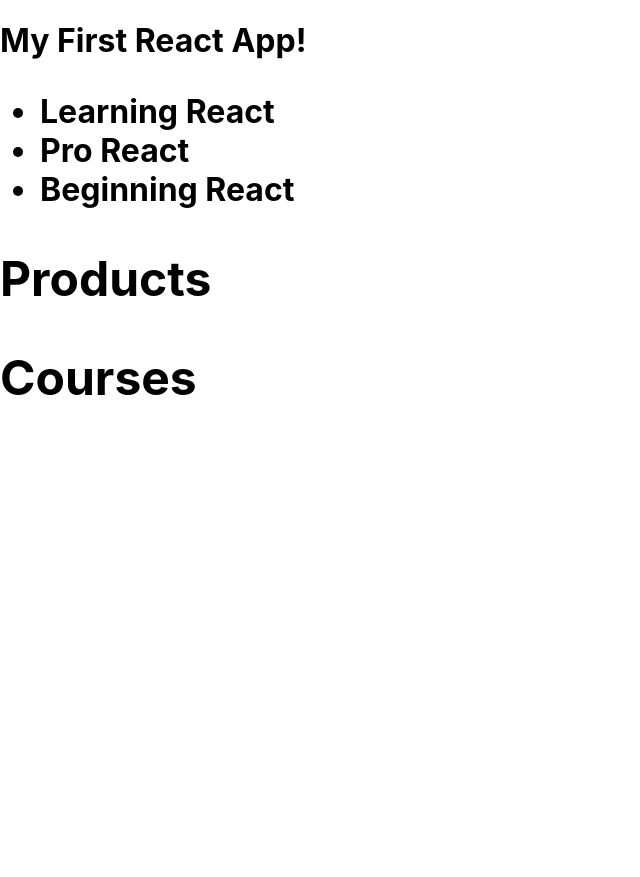
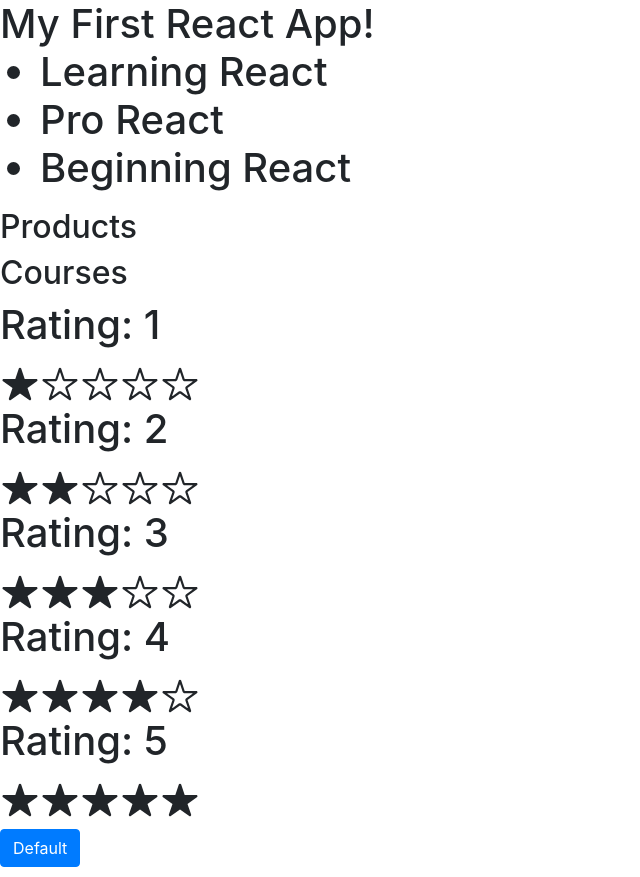
Before and after one commit to DenoJordaan/reactproject1, a React (Create React App) app: page / in a window 1280 px wide. Shown: the whole page, without its empty margins (0-640 px from the left). Before the commit the page ends 800 px from the top, so only its background shows below. Built offline with nearby package versions, Linux system fonts and the light colour scheme.

Commit message:
chapter 3 finished

```diff
--- a/package.json
+++ b/package.json
@@ -7,7 +7,9 @@
     "@testing-library/react": "^9.3.2",
     "@testing-library/user-event": "^7.1.2",
     "react": "^16.13.1",
+    "react-bootstrap": "^1.0.1",
     "react-dom": "^16.13.1",
+    "react-icons": "^3.10.0",
     "react-scripts": "3.4.1"
   },
   "scripts": {
--- a/public/index.html
+++ b/public/index.html
@@ -3,6 +3,8 @@
   <head>
     <meta charset="utf-8" />
     <link rel="icon" href="%PUBLIC_URL%/favicon.ico" />
+    <link rel="stylesheet"
+          href="https://maxcdn.bootstrapcdn.com/bootstrap/latest/css/bootstrap.min.css">
     <meta name="viewport" content="width=device-width, initial-scale=1" />
     <meta name="theme-color" content="#000000" />
     <meta
--- a/src/App.js
+++ b/src/App.js
@@ -1,12 +1,23 @@
 import React, { Component } from 'react';
 import Products from './Products';
+import { Button } from 'react-bootstrap';
+import Rating from './Rating';
+
 class App extends Component {
   render() {
-    return (
+      const isValid = true;
+
+      return (
         <div>
           <h1>
               My First React App!
               <Products/>
+              <Rating rating="1"/>
+              <Rating rating="2"/>
+              <Rating rating="3"/>
+              <Rating rating="4"/>
+              <Rating rating="5"/>
+              <Button varient="primary" disabled={!isValid}>Default</Button>
           </h1>
         </div>
     );
--- /dev/null
+++ b/src/Rating.js
@@ -0,0 +1,45 @@
+import React, { Component } from 'react';
+import { IoIosStar, IoIosStarOutline } from 'react-icons/io'
+class Rating extends Component {
+    constructor(props) {
+        super(props);
+        this.state = {rating: this.props.rating};
+    }
+    handleClick(ratingValue){
+        this.setState({rating:ratingValue});
+    }
+    render() {
+        return (
+            <div>
+                <h1>Rating: {this.state.rating}</h1>
+                {this.state.rating >= 1 ? (
+                    <IoIosStar onClick={this.handleClick.bind(this,1)}/>
+                ) : (
+                    <IoIosStarOutline onClick={this.handleClick.bind(this,1)}/>
+                )}
+                {this.state.rating >= 2 ? (
+                    <IoIosStar onClick={this.handleClick.bind(this,2)}/>
+                ) : (
+                    <IoIosStarOutline onClick={this.handleClick.bind(this,2)}/>
+                )}
+                {this.state.rating >= 3 ? (
+                    <IoIosStar onClick={this.handleClick.bind(this,3)}/>
+                ) : (
+                    <IoIosStarOutline onClick={this.handleClick.bind(this,3)}/>
+                )}
+                {this.state.rating >= 4 ? (
+                    <IoIosStar onClick={this.handleClick.bind(this,4)}/>
+                ) : (
+                    <IoIosStarOutline onClick={this.handleClick.bind(this,4)}/>
+                )}
+                {this.state.rating >= 5 ? (
+                    <IoIosStar onClick={this.handleClick.bind(this,5)}/>
+                ) : (
+                    <IoIosStarOutline onClick={this.handleClick.bind(this,5)}/>
+                )}
+
+            </div>
+        );
+    }
+}
+export default Rating;
```
Also changed, not shown: 1 other file (tests, documents, lock files or other folders).
